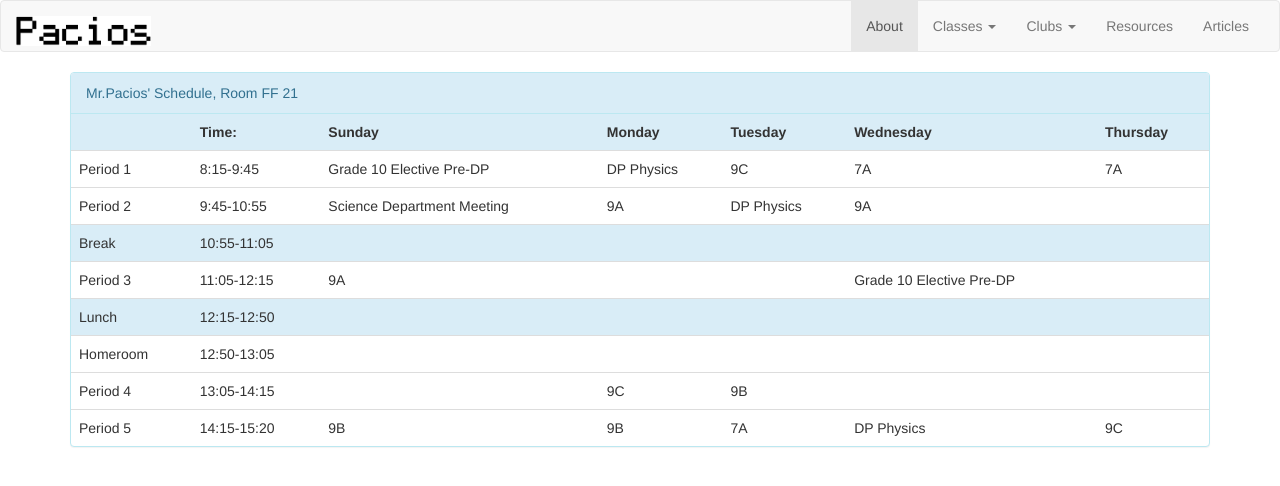
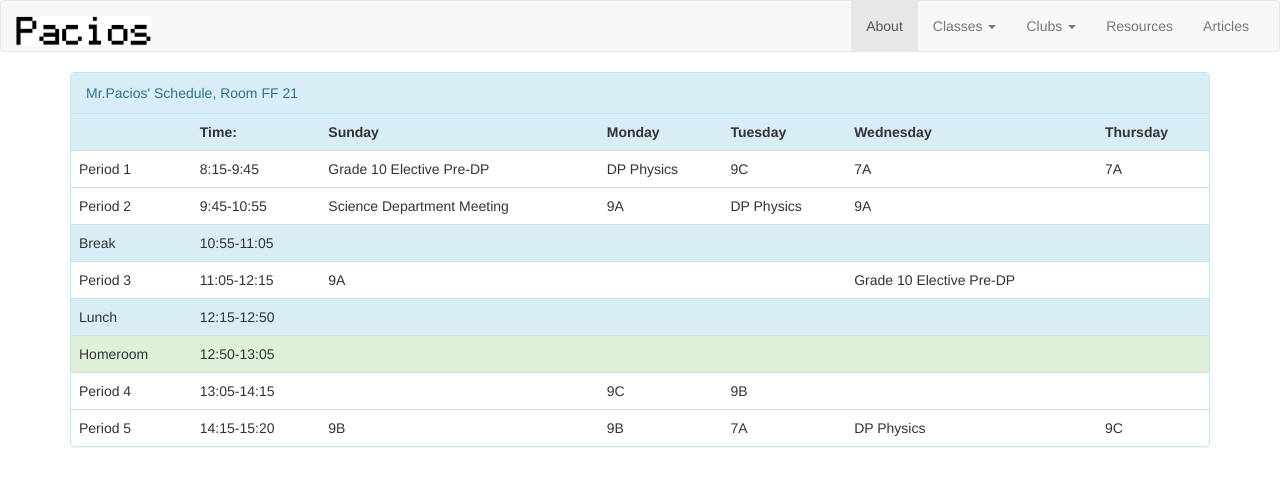
Before and after one commit to RodrigoPacios/mrpacios1, a Jekyll site: the page built from about.html, in a window 1280 px wide. Shown: the top 486 px of the page. Built offline with Jekyll 4.4.1, drawn with Linux system fonts in a browser that asks for light colours; nearby versions of some CDN libraries.

Commit message:
fixed typo

```diff
--- a/about.html
+++ b/about.html
@@ -64,7 +64,7 @@ layout: default
                             <td></td>
                             <td></td>
                         </tr>
-                        <tr class="bg-successs">
+                        <tr class="bg-success">
                                 <td>Homeroom</td>
                                 <td>12:50-13:05</td>
                                 <td></td>
```
